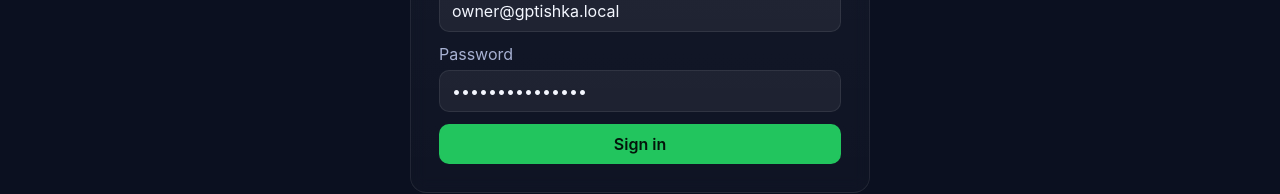
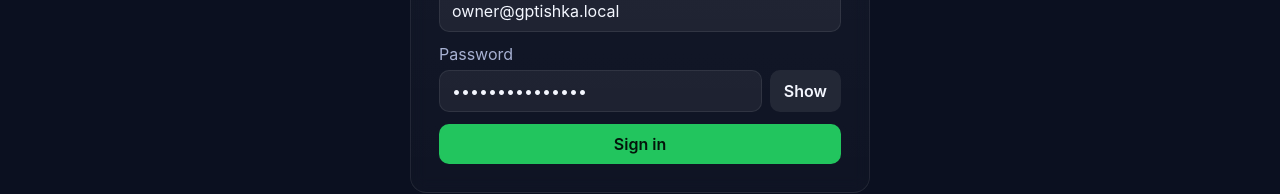
Before and after one commit to Protozhe/gptishka-bot, a Next.js app in the folder shop-platform/apps/admin/: page /login in a window 1280 px wide. Shown: the part 381-575 px from the top of the page. Built offline with nearby package versions, Linux system fonts and the light colour scheme; no server answers.

Commit message:
Improve admin login UX and proxy API via same-origin rewrite

```diff
--- a/shop-platform/apps/admin/app/(auth)/login/page.tsx
+++ b/shop-platform/apps/admin/app/(auth)/login/page.tsx
@@ -8,6 +8,7 @@ export default function LoginPage() {
   const router = useRouter();
   const [email, setEmail] = useState("owner@gptishka.local");
   const [password, setPassword] = useState("ChangeMe_123456");
+  const [showPassword, setShowPassword] = useState(false);
   const [loading, setLoading] = useState(false);
   const [error, setError] = useState<string | null>(null);
 
@@ -31,7 +32,17 @@ export default function LoginPage() {
             <div className="muted" style={{ marginBottom: 6 }}>
               Password
             </div>
-            <input className="input" type="password" value={password} onChange={(e) => setPassword(e.target.value)} />
+            <div style={{ display: "grid", gridTemplateColumns: "1fr auto", gap: 8 }}>
+              <input
+                className="input"
+                type={showPassword ? "text" : "password"}
+                value={password}
+                onChange={(e) => setPassword(e.target.value)}
+              />
+              <button type="button" className="btn btn-secondary" onClick={() => setShowPassword((v) => !v)}>
+                {showPassword ? "Hide" : "Show"}
+              </button>
+            </div>
           </label>
 
           {error ? (
--- a/shop-platform/apps/admin/lib/api.ts
+++ b/shop-platform/apps/admin/lib/api.ts
@@ -2,7 +2,7 @@
 
 import { clearToken, getToken, setToken } from "./auth";
 
-const API_BASE = process.env.NEXT_PUBLIC_API_BASE_URL || "http://localhost:8080";
+const API_BASE = "/api_proxy";
 
 export async function apiFetch<T>(path: string, init?: RequestInit, auth = true): Promise<T> {
   const headers = new Headers(init?.headers || {});
--- a/shop-platform/apps/admin/next.config.js
+++ b/shop-platform/apps/admin/next.config.js
@@ -2,6 +2,14 @@
 const nextConfig = {
   experimental: {
     typedRoutes: false
+  },
+  async rewrites() {
+    return [
+      {
+        source: "/api_proxy/:path*",
+        destination: "http://127.0.0.1:8081/:path*"
+      }
+    ];
   }
 };
 
```
